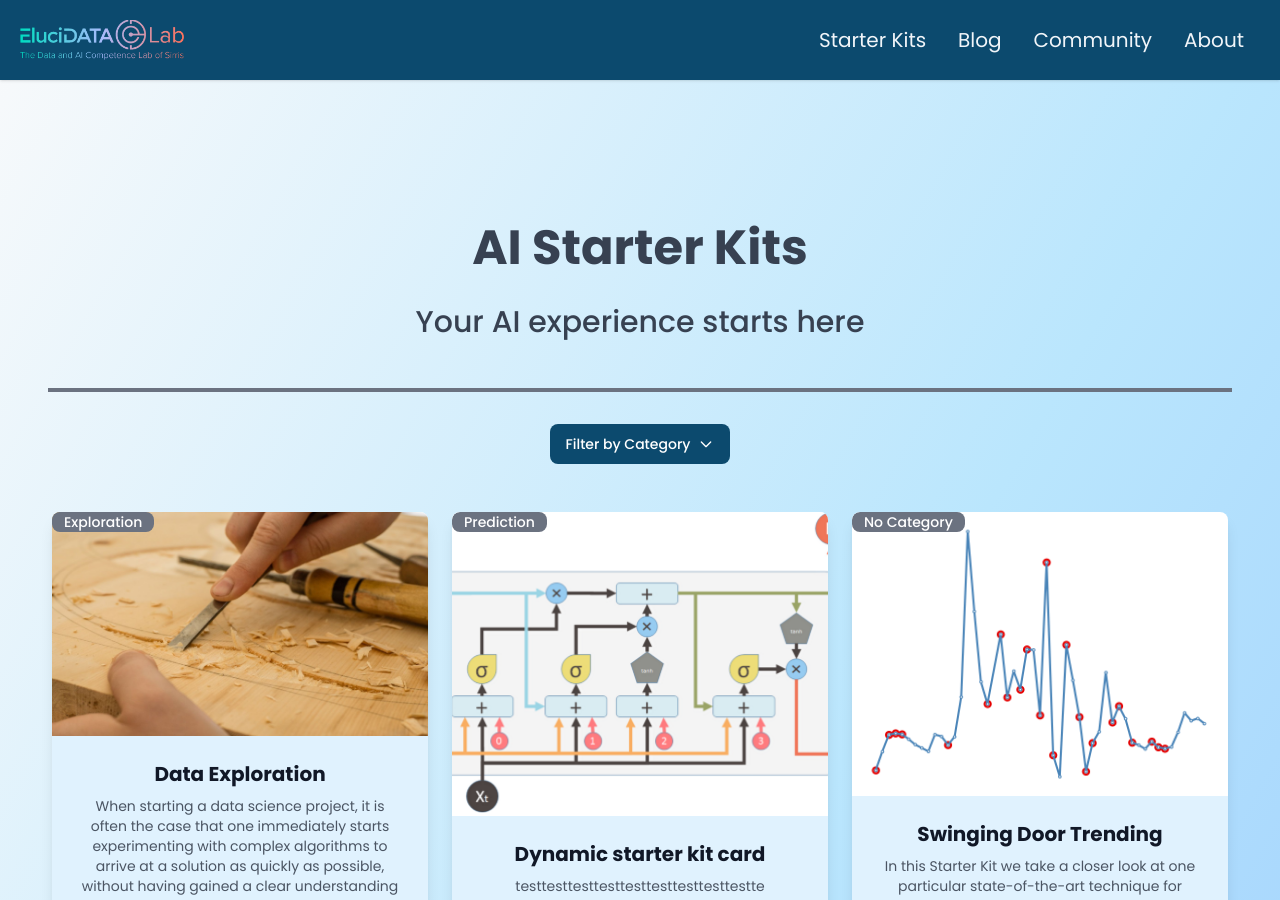
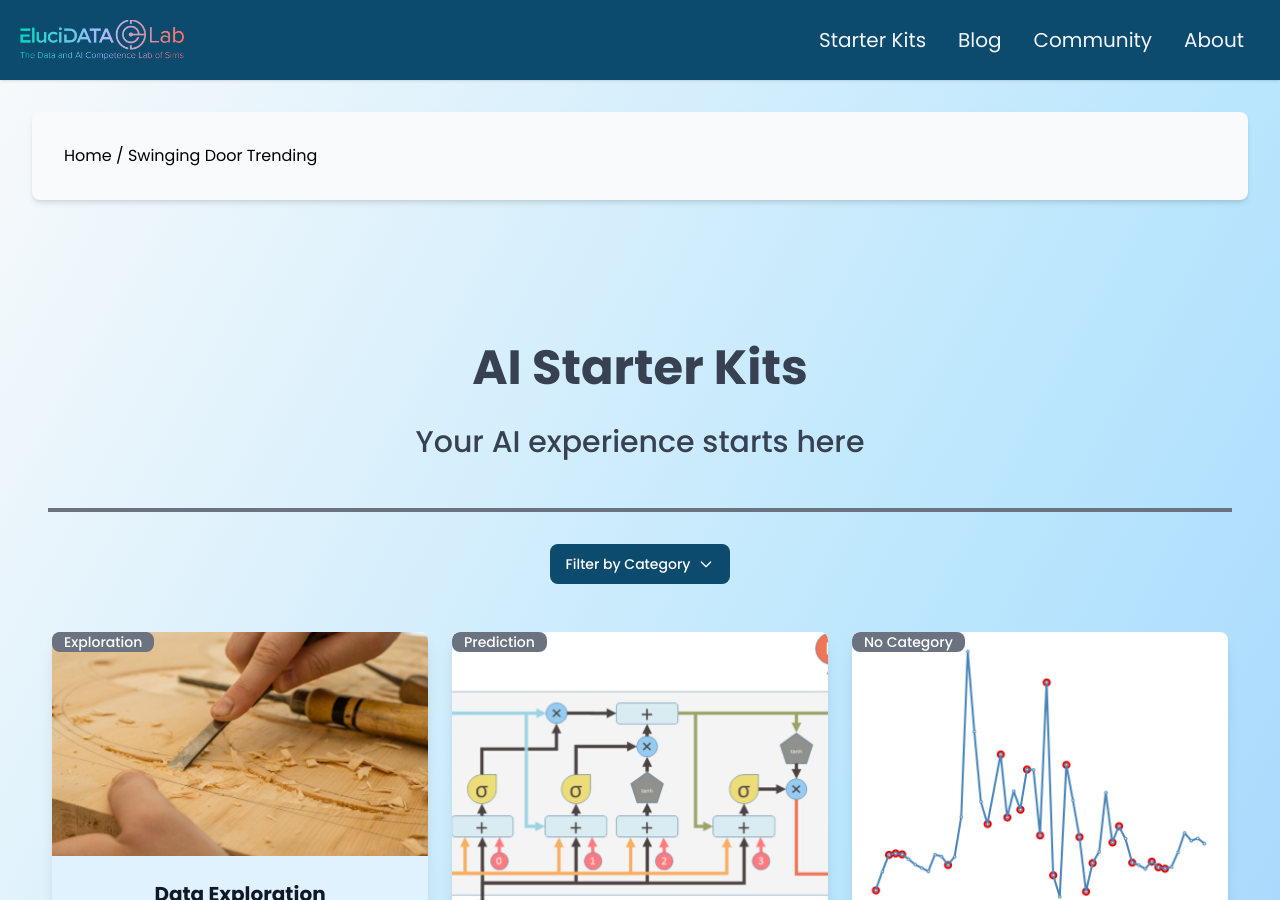
Before and after one commit to Steelings/jekyll-elucidata, a Jekyll site: the page built from _posts/skits/2023-12-02-SDT.md, in a window 1280 px wide and 900 px high. Built offline with Jekyll 4.4.1, drawn with Linux system fonts in a browser that asks for light colours; some web fonts are replaced.

Commit message:
add breadcrumbs

```diff
--- /dev/null
+++ b/_includes/breadcrumbs.html
@@ -0,0 +1,11 @@
+<div id="breadcrumbs" class="bg-slate-50 text-black p-8 m-8 rounded-lg shadow-md">
+    {% assign crumbs = page.url | remove:'/index.html' | split: '/' %}
+    <a href="/" class="text-black hover:underline">Home</a>
+    {% for crumb in crumbs offset: 1 %}
+      {% if forloop.last %}
+        / <span>{{ page.title }}</span>
+      {% else %}
+        / <a href="{% assign crumb_limit = forloop.index | plus: 1 %}{% for crumb in crumbs limit: crumb_limit %}{{ crumb | append: '/' | replace:'without-plugin/','without-plugins/' }}{% endfor %}" class="text-white hover:underline">{{ crumb | replace:'-',' ' | remove:'.html' | capitalize }}</a>
+      {% endif %}
+    {% endfor %}
+  </div>
--- a/_layouts/about.html
+++ b/_layouts/about.html
@@ -6,6 +6,8 @@
   <body class="font-[Poppins] bg-gradient-to-br from-gray-50 via-sky-200 to-blue-300 min-h-screen">
 
     {%- include header.html -%}
+
+    {% include breadcrumbs.html %}
 
     {%- include aboutmain.html -%}
 
--- a/_layouts/blogpage.html
+++ b/_layouts/blogpage.html
@@ -6,6 +6,8 @@
   <body class="font-[Poppins] bg-gradient-to-br from-gray-50 via-sky-200 to-blue-300 min-h-screen">
 
     {%- include header.html -%}
+
+    {% include breadcrumbs.html %}
 
     {%- include blogmain.html -%}
 
--- a/_layouts/community.html
+++ b/_layouts/community.html
@@ -6,6 +6,8 @@
   <body class="font-[Poppins] bg-gradient-to-br from-gray-50 via-sky-200 to-blue-300 min-h-screen">
 
     {%- include header.html -%}
+
+    {% include breadcrumbs.html %}
 
     {%- include communitymain.html -%}
 
--- a/_layouts/post.html
+++ b/_layouts/post.html
@@ -1,6 +1,8 @@
 ---
 layout: default
 ---
+
+{% include breadcrumbs.html %}
 
 <!DOCTYPE html>
 <html lang="{{ page.lang | default: site.lang | default: 'en' }}" class="scroll-smooth">
--- a/_layouts/skit_details.html
+++ b/_layouts/skit_details.html
@@ -7,6 +7,8 @@
   <body class="font-[Poppins] bg-gradient-to-br from-gray-50 via-sky-200 to-blue-300 min-h-screen">
 
     {%- include header.html -%}
+
+    {% include breadcrumbs.html %}
 
     {%- include skit_detailsmain.html -%}
 
--- a/_layouts/skits.html
+++ b/_layouts/skits.html
@@ -6,6 +6,8 @@
   <body class="font-[Poppins] bg-gradient-to-br from-gray-50 via-sky-200 to-blue-300 min-h-screen">
 
     {%- include header.html -%}
+
+    {% include breadcrumbs.html %}
 
     {%- include skitsmain.html -%}
 
```
